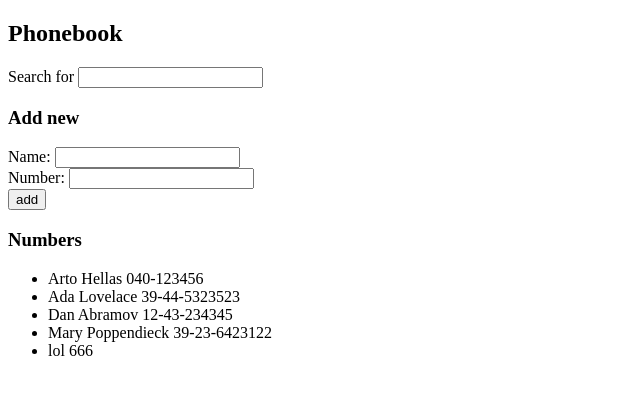
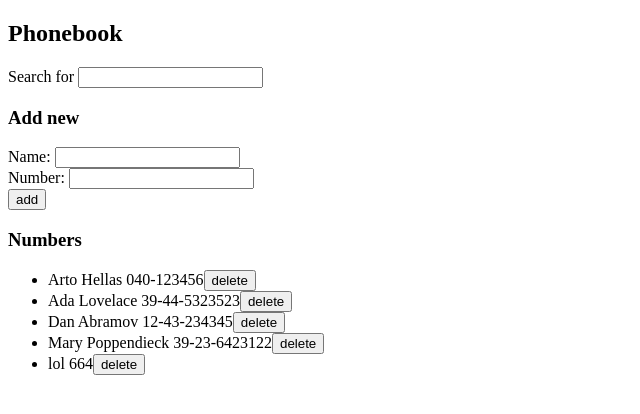
Before and after one commit to tuomoart/fullstack, a React (Create React App) app in the folder osa2/puhelinluettelo/: page / in a window 1280 px wide. Shown: the top 414 px of the page, without its empty margins (0-640 px from the left). Built offline with nearby package versions, Linux system fonts and the light colour scheme; data requests are answered from the project's data file.

Commit message:
2.18 tehty

```diff
--- a/osa2/puhelinluettelo/db.json
+++ b/osa2/puhelinluettelo/db.json
@@ -22,7 +22,7 @@
     },
     {
       "name": "lol",
-      "number": "666",
+      "number": "664",
       "id": 5
     }
   ]
--- a/osa2/puhelinluettelo/src/App.js
+++ b/osa2/puhelinluettelo/src/App.js
@@ -1,23 +1,28 @@
 import React, { useState, useEffect } from 'react'
 import personsService from "./services/persons"
 
-const PersonsDisplay = ({ persons }) => {
+const PersonsDisplay = ({ persons, deleteAPerson }) => {
   return(
     <div>
       <ul>
         {persons.map(person =>
-          <Person key={person.name} person={person} />
+          <Person
+            key={person.name}
+            person={person}
+            deleteThisPerson={() => deleteAPerson(person)}
+          />
         )}
       </ul>
     </div>
   )
 }
 
-const Person = ({ person }) => {
+const Person = ({ person , deleteThisPerson}) => {
   return(
     <div>
       <li>
         {person.name} {person.number}
+        <button onClick={deleteThisPerson}>delete</button>
       </li>
     </div>
   )
@@ -56,12 +61,28 @@ const App = () => {
     }
 
     if (persons.map(person => person.name).includes(newName)) {
-      alert(`${newName} is already added to phonebook`)
+      const confirmation = window.confirm(`${newName} is already added to phonebook, replace the old number with the new one?`)
+
+      if (confirmation) {
+        const person = persons.find(p => p.name === newName)
+        const updatedPerson = {...person, number: newNumber}
+        personsService
+          .update(updatedPerson.id, updatedPerson)
+          .then(returnedPersons => {
+            personsService
+            .getAll()
+            .then(newPersons =>
+              {
+                setPersons(newPersons)
+              })
+          })
+      }
     } else {
       const nameObject = {
         name: newName,
         number: newNumber
       }
+
       personsService
       .create(nameObject)
       .then(returnedPerson => {
@@ -70,6 +91,23 @@ const App = () => {
         setNewNumber("")
       })
 
+    }
+  }
+
+  const deletePerson = (person) => {
+    const confirmation = window.confirm(`Are you sure you want to delete ${person.name}?`)
+
+    if (confirmation) {
+      personsService
+        .deleteThis(person.id)
+        .then(returnedPersons => {
+          personsService
+          .getAll()
+          .then(newPersons =>
+            {
+              setPersons(newPersons)
+            })
+        })
     }
   }
 
@@ -100,7 +138,7 @@ const App = () => {
         </div>
       </form>
       <h3>Numbers</h3>
-      <PersonsDisplay persons={personsToShow} />
+      <PersonsDisplay persons={personsToShow} deleteAPerson={deletePerson} />
     </div>
   )
 
--- a/osa2/puhelinluettelo/src/services/persons.js
+++ b/osa2/puhelinluettelo/src/services/persons.js
@@ -16,8 +16,14 @@ const update = (id, newObject) => {
   return request.then(response => response.data)
 }
 
+const deleteThis = (id) => {
+    const request = axios.delete(`${baseUrl}/${id}`)
+    return request.then(response => response.data)
+}
+
 export default {
   getAll: getAll,
   create: create,
-  update: update
+  update: update,
+  deleteThis: deleteThis
 }
```
